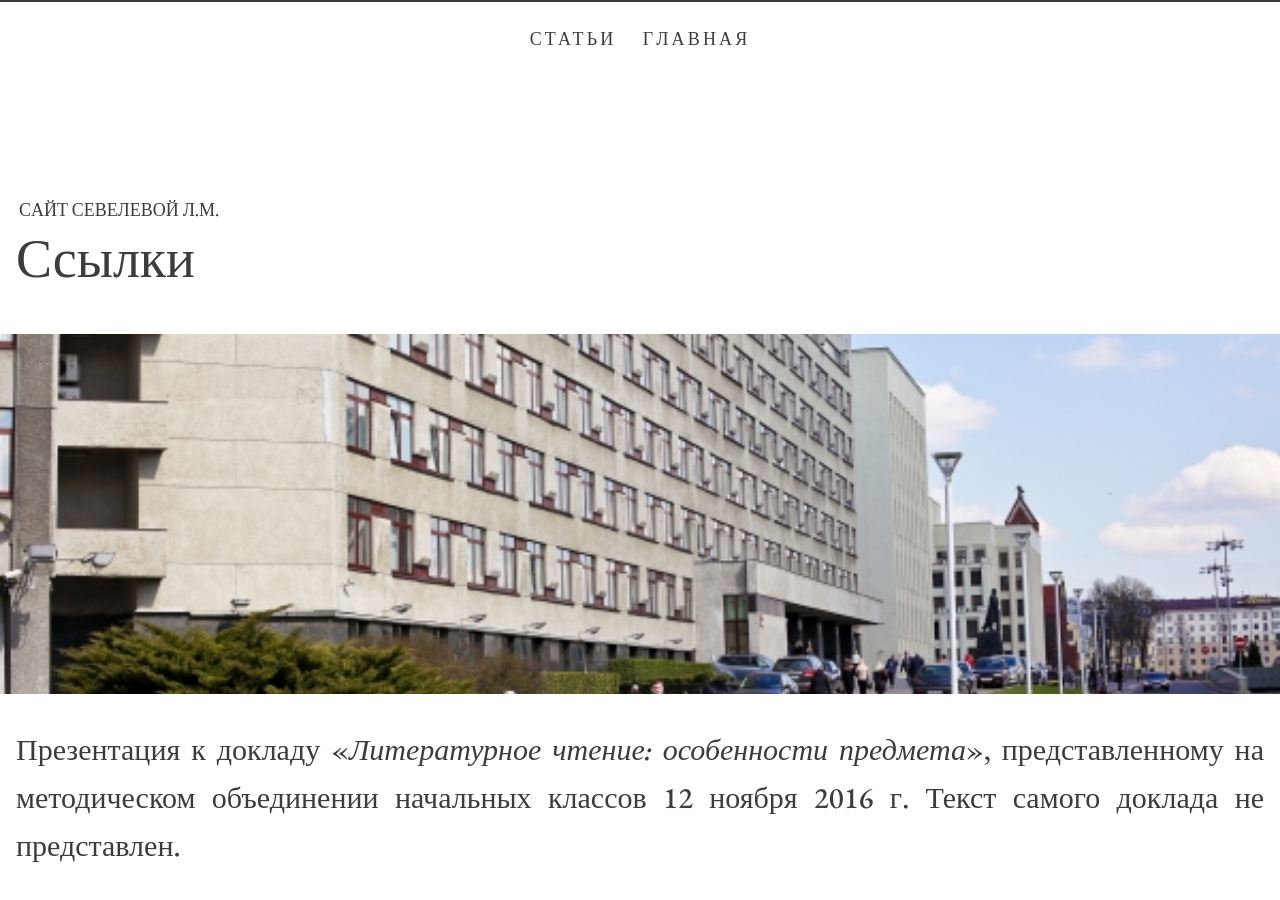
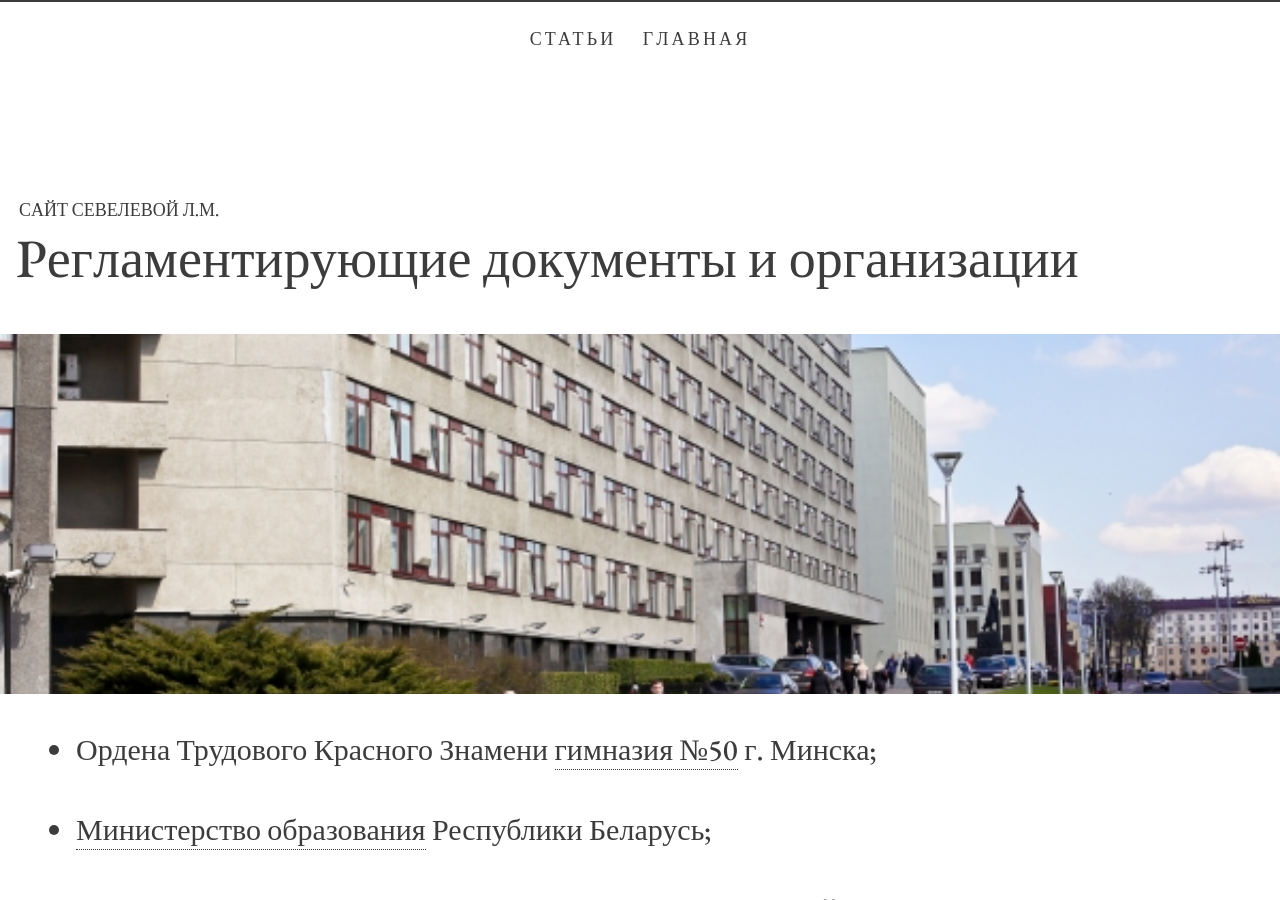
Before and after one commit to seveleva/seveleva, a Jekyll site: the page built from links.md, in a window 1280 px wide and 900 px high. Built offline with Jekyll 4.4.1, drawn with Linux system fonts in a browser that asks for light colours; some of the changed text lies outside the part shown.

Commit message:
Update links.md

```diff
--- a/links.md
+++ b/links.md
@@ -1,55 +1,17 @@
 ---
 layout: page
-title: Ссылки
+title: Pег­ла­мен­ти­ру­ю­щие до­ку­мен­ты и ор­га­ни­за­ции
 lang: ru
 position: 100
 cover_url: http://seveleva.com/img/educ.jpg
 description: Ссыл­ки на рег­ла­мен­ти­ру­ю­щие до­ку­мен­ты и ор­га­ни­за­ции
 ---
 
+- Ордена Трудового Красного Знамени [гимназия №50](http://gym50.by/) г. Минска;
 
-Презентация к докладу «*Литературное чтение: особенности предмета*», представленному на методическом объединении начальных классов 12 ноября 2016 г. Текст самого доклада не представлен.
+- [Министерство образования](https://edu.gov.by) Республики Беларусь;
 
- [Скачать презентацию в формате *pdf*](http://seveleva.com/assets/Seveleva_reading.pdf).
+- [Программы, нормы, планирование](http://adu.by/ru/homepage/obrazovatelnyj-protsess-2017-2018-uchebnyj-god/201-uchebnye-predmety-i-iv-klassy/1265-1-klass.html) по предметам начальной школы;
 
-# Литературное чтение: особенности предмета
-
-![](http://seveleva.com/img/reading-0.png)
-
- <div style="text-align: center"><i>↑ Слайд 1</i></div>
-
-![](http://seveleva.com/img/reading-1.png)
-
- <div style="text-align: center"><i>↑ Слайд 2</i></div>
-
-![](http://seveleva.com/img/reading-2.png)
-
- <div style="text-align: center"><i>↑ Слайд 3</i></div>
-
-![](http://seveleva.com/img/reading-3.png)
-
- <div style="text-align: center"><i>↑ Слайд 4</i></div>
-
-![](http://seveleva.com/img/reading-4.png)
-
- <div style="text-align: center"><i>↑ Слайд 5</i></div>
-
-![](http://seveleva.com/img/reading-5.png)
-
- <div style="text-align: center"><i>↑ Слайд 6</i></div>
-
-![](http://seveleva.com/img/reading-6.png)
-
- <div style="text-align: center"><i>↑ Слайд 7</i></div>
-
-![](http://seveleva.com/img/reading-7.png)
-
- <div style="text-align: center"><i>↑ Слайд 8</i></div>
-
-![](http://seveleva.com/img/reading-8.png)
-
- <div style="text-align: center"><i>↑ Слайд 9</i></div>
-
-![](http://seveleva.com/img/reading-9.png)
-
- <div style="text-align: center"><i>↑ Слайд 10</i></div>
+- [Концепции, стандарты](http://edu.gov.by/sistema-obrazovaniya/glavnoe-upravlenie-obshchego-srednego-doshkolnogo-i-spetsialnogo-obrazovaniya/srenee-obr/kontseptsii-standarty-normy-otmetok-po-uchebnym-predmetam/index.php) учебных предметов<br>
+[*Бел. мова*](http://seveleva.com/assets/ConcB), [*Навуч. грам.*](http://seveleva.com/assets/ConcGramB), [*Літ. чыт.*](http://seveleva.com/assets/ConcLitChRB), [*Лит. чт.*](http://seveleva.com/assets/ConcLitR), [*Мат.*](http://seveleva.com/assets/ConcMath), [*Рус. яз.*](http://seveleva.com/assets/ConcRus), [*Труд*](http://seveleva.com/assets/ConcTrud).
```
